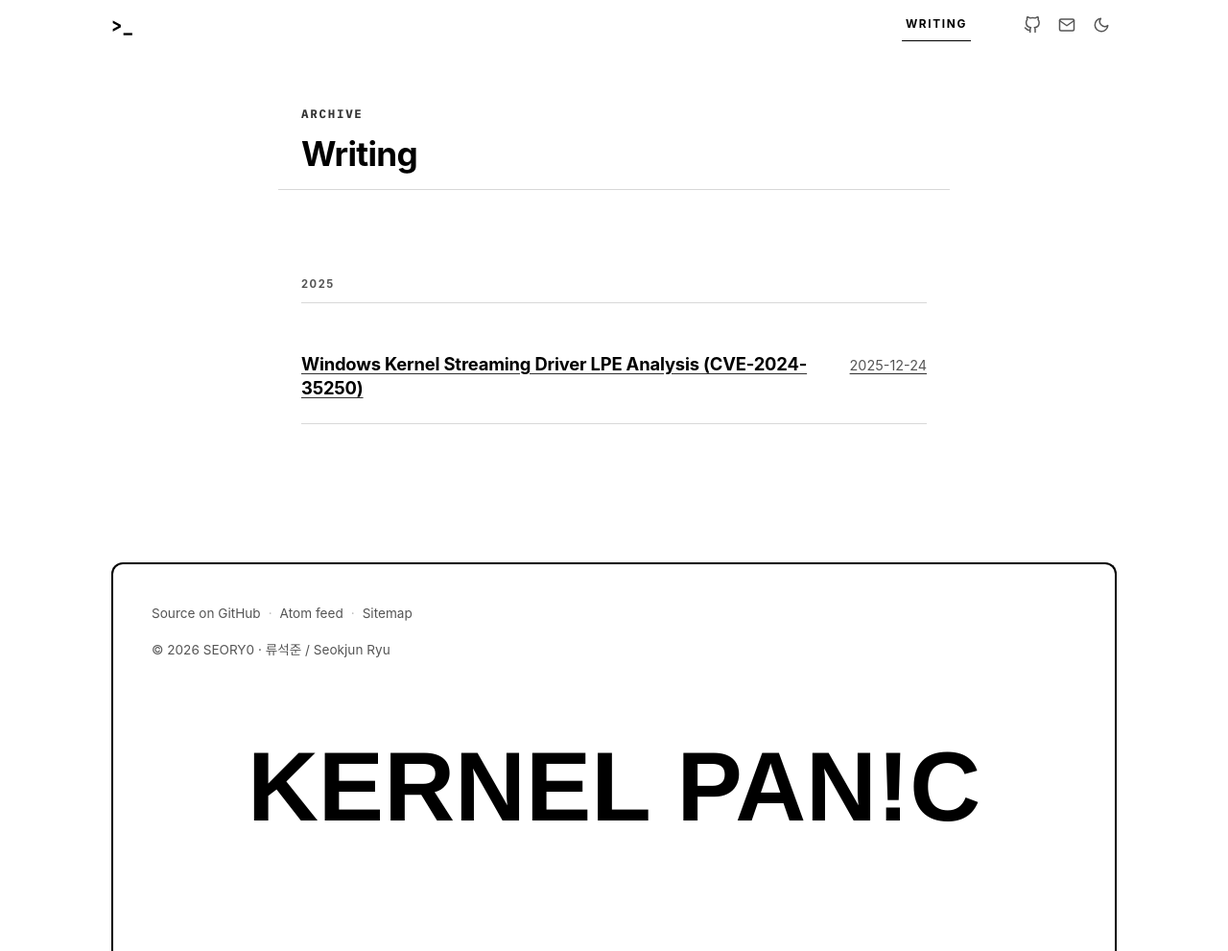
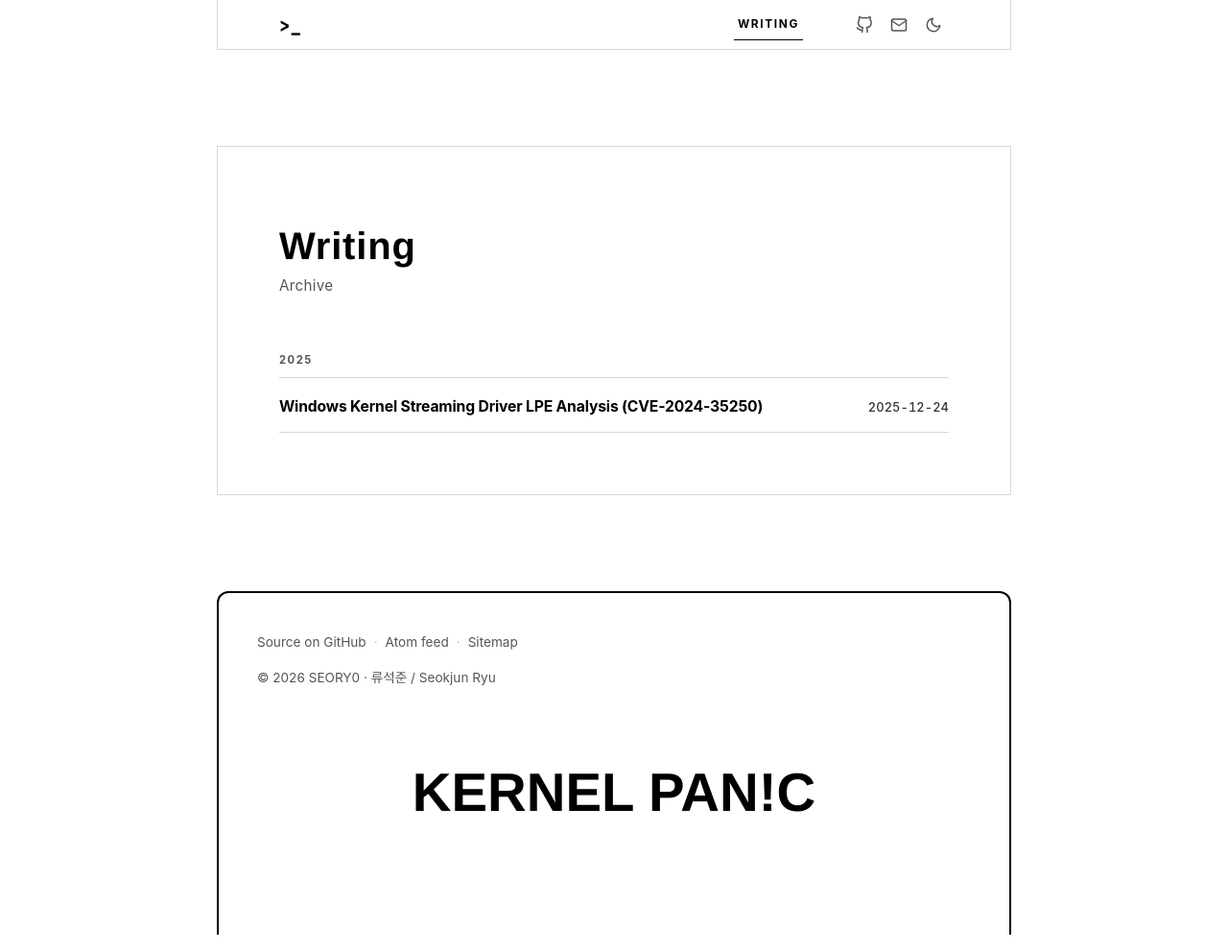
Before and after one commit to SEORY0/SEORY0.github.io, a Jekyll site: the page built from writing.html, in a window 1280 px wide and 991 px high. Shown: the whole window at 96% size. Built offline with Jekyll 4.4.1, drawn with Linux system fonts in a browser that asks for light colours; some web fonts are replaced.

Commit message:
Apply shader theme to writing page, align post chrome
- New writing layout mirrors home: centered panel, hairline border,
  nav/footer boxes hugging the column, dithered CC0 mountain backdrop
- Generalize the shader script to read the source from data-image, so
  home (sky) and writing (mountain) share one code path
- Writing archive rows reuse the résumé grid (right-aligned periods)
- Post page: keep the plain background, but align nav/footer to the
  content column and move DATE/AUTHOR/CATEGORY/tags/eyebrow to Pretendard
- Rescope résumé-grid styles from .page-home to .page-shader

Co-Authored-By: Claude Fable 5 <noreply@anthropic.com>

```diff
--- a/_layouts/home.html
+++ b/_layouts/home.html
@@ -4,10 +4,10 @@ layout: compress
 <!DOCTYPE html>
 <html lang="en">
 {% include head.html %}
-<body class="page-home">
+<body class="page-home page-shader">
 <a href="#main-content" class="skip-to-content"><span lang="en">Skip to content</span><span lang="ko">본문 바로가기</span></a>
 
-<div class="shader-bg" aria-hidden="true"></div>
+<div class="shader-bg" aria-hidden="true" data-image="{{ '/assets/images/sky-halftone.jpg' | relative_url }}"></div>
 
 {% include top-nav.html %}
 
--- a/_layouts/post.html
+++ b/_layouts/post.html
@@ -5,7 +5,7 @@ layout: compress
 <!DOCTYPE html>
 <html lang="ko">
 {% include head.html %}
-<body>
+<body class="page-post">
 <a href="#main-content" class="skip-to-content">본문 바로가기</a>
 
 {% include top-nav.html %}
--- /dev/null
+++ b/_layouts/writing.html
@@ -0,0 +1,32 @@
+---
+layout: compress
+---
+<!DOCTYPE html>
+<html lang="ko">
+{% include head.html %}
+<body class="page-writing page-shader">
+<a href="#main-content" class="skip-to-content">본문 바로가기</a>
+
+<div class="shader-bg" aria-hidden="true" data-image="{{ '/assets/images/mountain-halftone.jpg' | relative_url }}"></div>
+
+{% include top-nav.html %}
+
+<div class="site-container">
+  <main class="container" id="main-content" role="main">
+
+    <h1>{{ page.page_title | default: page.title }}</h1>
+    {% if page.subtitle %}
+    <p class="hero-subtitle">{{ page.subtitle }}</p>
+    {% endif %}
+
+    {{ content }}
+
+  </main>
+</div>
+
+{% include footer.html %}
+{% include scripts.html %}
+<script type="module" src="{{ '/assets/js/home-shader.js' | relative_url }}?v={{ site.github.build_revision | default: site.time | date: '%s' }}"></script>
+
+</body>
+</html>
--- a/_sass/_home.scss
+++ b/_sass/_home.scss
@@ -115,12 +115,12 @@ a.note:hover .description { color: var(--accent); }
 }
 
 /* ========================================================================== */
-/* Home résumé rows — professional CV grid                                     */
-/* Title + description stacked left, period (or meta) right in mono.           */
-/* Scoped to .page-home so the writing archive keeps the legacy two-column row.*/
+/* Résumé / archive rows — professional CV grid                                */
+/* Title + description stacked left, period (or meta) right-aligned.           */
+/* Scoped to .page-shader (home + writing); other layouts keep the base row.   */
 /* ========================================================================== */
 
-.page-home .note {
+.page-shader .note {
   display: grid;
   grid-template-columns: minmax(0, 1fr) auto;
   column-gap: 32px;
@@ -129,20 +129,20 @@ a.note:hover .description { color: var(--accent); }
   padding: 15px 0;
 }
 
-.page-home .note h3 {
+.page-shader .note h3 {
   grid-column: 1;
   font-size: 0.98rem;
   letter-spacing: -0.01em;
 }
 
-.page-home .note .description {
+.page-shader .note .description {
   grid-column: 1;
   text-align: left;
   font-size: 0.88rem;
   line-height: 1.55;
 }
 
-.page-home .note .period {
+.page-shader .note .period {
   grid-column: 2;
   grid-row: 1;
   justify-self: end;
@@ -156,9 +156,9 @@ a.note:hover .description { color: var(--accent); }
 }
 
 /* stacked variants (publication / award / featured) keep their vertical flow */
-.page-home .note.publication,
-.page-home .note.award,
-.page-home .note.featured {
+.page-shader .note.publication,
+.page-shader .note.award,
+.page-shader .note.featured {
   display: flex;
 }
 
@@ -442,16 +442,16 @@ a.note.featured:hover h3 { color: var(--accent); }
 
 /* Text sits on a solid --bg panel, separated from the halftone backdrop by a
    plain hairline — no feathering/blur. */
-.page-home .site-container {
+.page-shader .site-container {
   background: transparent;
 }
 
-.page-home .container {
+.page-shader .container {
   background: var(--bg);
   border: 1px solid var(--border);
 }
 
-.page-home .site-footer-box {
+.page-shader .site-footer-box {
   background: var(--bg);
   max-width: calc(var(--container-max) + 128px);
   margin: 0 auto;
@@ -467,7 +467,7 @@ a.note.featured:hover h3 { color: var(--accent); }
 }
 
 /* Brand mark must fit the narrowed home footer box (nowrap + overflow:hidden) */
-.page-home .site-footer-brand {
+.page-shader .site-footer-brand {
   font-size: clamp(2.2rem, 4.4vw, 4.1rem);
 
   @media (max-width: $bp-mobile) {
@@ -476,7 +476,7 @@ a.note.featured:hover h3 { color: var(--accent); }
 }
 
 /* Home top nav — box hugs the same width as the content panel */
-.page-home .top-nav {
+.page-shader .top-nav {
   left: 50%;
   right: auto;
   width: 100%;
@@ -486,30 +486,30 @@ a.note.featured:hover h3 { color: var(--accent); }
   border-top: 0;
 }
 
-.page-home .top-nav-inner {
+.page-shader .top-nav-inner {
   max-width: none;
   margin: 0;
   padding: 0 64px;
 }
 
 @media (max-width: $bp-tablet) {
-  .page-home .top-nav {
+  .page-shader .top-nav {
     max-width: calc(var(--container-max) + 96px);
   }
 
-  .page-home .top-nav-inner {
+  .page-shader .top-nav-inner {
     padding: 0 48px;
   }
 }
 
 @media (max-width: $bp-mobile) {
-  .page-home .top-nav {
+  .page-shader .top-nav {
     max-width: 100%;
     border: 0;
     border-bottom: 1px solid var(--border);
   }
 
-  .page-home .top-nav-inner {
+  .page-shader .top-nav-inner {
     padding: 0 var(--indent);
   }
 }
--- a/_sass/_layout.scss
+++ b/_sass/_layout.scss
@@ -116,11 +116,10 @@
 }
 
 .post-banner-eyebrow {
-  font-family: var(--font-mono);
-  font-size: 0.78rem;
+  font-size: 0.74rem;
   font-weight: 700;
   text-transform: uppercase;
-  letter-spacing: 0.14em;
+  letter-spacing: 0.12em;
   color: var(--text-meta);
   margin: 0 0 10px;
 }
--- a/_sass/_post.scss
+++ b/_sass/_post.scss
@@ -49,9 +49,9 @@
   margin: 24px 0 32px;
   padding-bottom: 16px;
   border-bottom: 1px solid var(--border);
-  font-family: var(--font-mono);
-  font-size: 0.78rem;
-  letter-spacing: 0.06em;
+  font-size: 0.8rem;
+  letter-spacing: 0.01em;
+  font-variant-numeric: tabular-nums;
   color: var(--text-meta);
 }
 
@@ -59,7 +59,7 @@
   text-transform: uppercase;
   font-weight: 700;
   color: var(--text-muted);
-  letter-spacing: 0.12em;
+  letter-spacing: 0.1em;
 
   &::after { content: " :"; opacity: 0.6; margin-right: 2px; }
 }
@@ -86,12 +86,11 @@
 
 .post-tag {
   display: inline-block;
-  font-family: var(--font-mono);
   font-size: 0.72rem;
   color: var(--text-muted);
   border: 1px solid var(--border);
   padding: 2px 8px;
-  letter-spacing: 0.06em;
+  letter-spacing: 0.08em;
   text-transform: uppercase;
   transition: border-color 0.15s ease, color 0.15s ease;
 
@@ -111,8 +110,58 @@
   gap: 8px;
 }
 
+/* ========================================================================== */
+/* Post page chrome — nav & footer boxes hug the content column               */
+/* (theme parity with the home/writing panels; article background unchanged)  */
+/* ========================================================================== */
+
+.page-post .top-nav {
+  left: 50%;
+  right: auto;
+  width: 100%;
+  max-width: var(--container-max);
+  transform: translateX(-50%);
+  border: 1px solid var(--border);
+  border-top: 0;
+}
+
+.page-post .top-nav-inner {
+  max-width: none;
+  margin: 0;
+  padding: 0 24px;
+}
+
+.page-post .site-footer-box {
+  max-width: var(--container-max);
+  margin: 0 auto;
+}
+
+.page-post .site-footer-brand {
+  font-size: clamp(2rem, 3.6vw, 3.6rem);
+}
+
+@media (max-width: $bp-mobile) {
+  .page-post .top-nav {
+    max-width: 100%;
+    border: 0;
+    border-bottom: 1px solid var(--border);
+  }
+
+  .page-post .top-nav-inner {
+    padding: 0 var(--indent);
+  }
+
+  .page-post .site-footer-box {
+    max-width: 100%;
+    margin: 0 var(--indent);
+  }
+
+  .page-post .site-footer-brand {
+    font-size: 8.5vw;
+  }
+}
+
 .post-footer-label {
-  font-family: var(--font-mono);
   font-size: 0.72rem;
   font-weight: 700;
   color: var(--text-muted);
--- a/assets/js/home-shader.js
+++ b/assets/js/home-shader.js
@@ -1,8 +1,9 @@
-/* assets/js/home-shader.js — ambient home background (Paper Shaders, image dithering)
- * Dithers a sky photo (Wikimedia Commons, CC0: "Cumulus clouds in the sky")
- * into a monochrome 8x8 Bayer pixel pattern. Light theme: dark pixels on
- * white; dark theme flips via CSS invert(1). If WebGL/CDN fails, the element
- * is removed and the plain --bg background shows instead. */
+/* assets/js/home-shader.js — ambient page background (Paper Shaders, image dithering)
+ * Dithers a nature photo (Wikimedia Commons, CC0) into a monochrome 8x8 Bayer
+ * pixel pattern. The source image comes from the .shader-bg element's
+ * data-image attribute, so each page can supply its own backdrop.
+ * Light theme: dark pixels on white; dark theme flips via CSS invert(1).
+ * If WebGL/CDN fails, the element is removed and the plain --bg shows instead. */
 
 import {
   ShaderMount,
@@ -48,5 +49,5 @@ if (host) {
   const img = new Image();
   img.onload = () => mount(img);
   img.onerror = () => host.remove();
-  img.src = '/assets/images/sky-halftone.jpg';
+  img.src = host.dataset.image || '/assets/images/sky-halftone.jpg';
 }
--- a/writing.html
+++ b/writing.html
@@ -13,7 +13,7 @@ toolbar_left: "Archive"
       {% assign current_year = post_year %}
     {% endif %}
     <a class="note" href="{{ post.url | relative_url }}">
-      <h3>{{ post.title }}</h3><span class="description">{{ post.date | date: "%Y-%m-%d" }}</span>
+      <h3>{{ post.title }}</h3><span class="period">{{ post.date | date: "%Y-%m-%d" }}</span>
     </a>
   {% endfor %}
 </div>
```
Also changed, not shown: other parts of writing.html (+2 -2 lines), assets/images/mountain-halftone.jpg (added).
